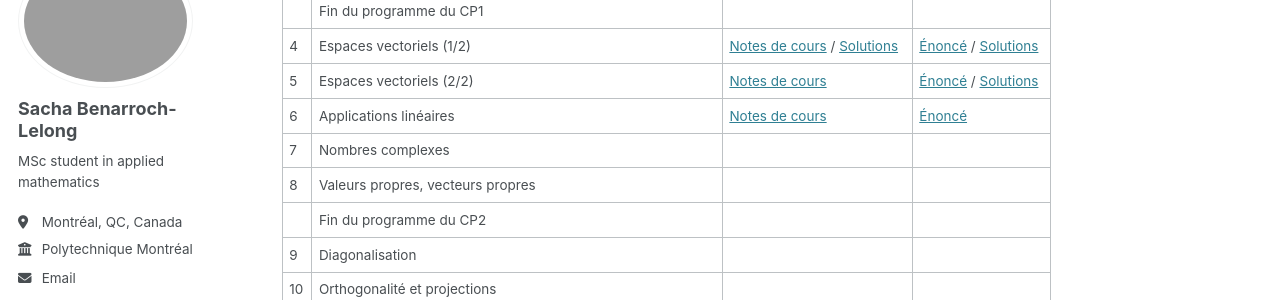
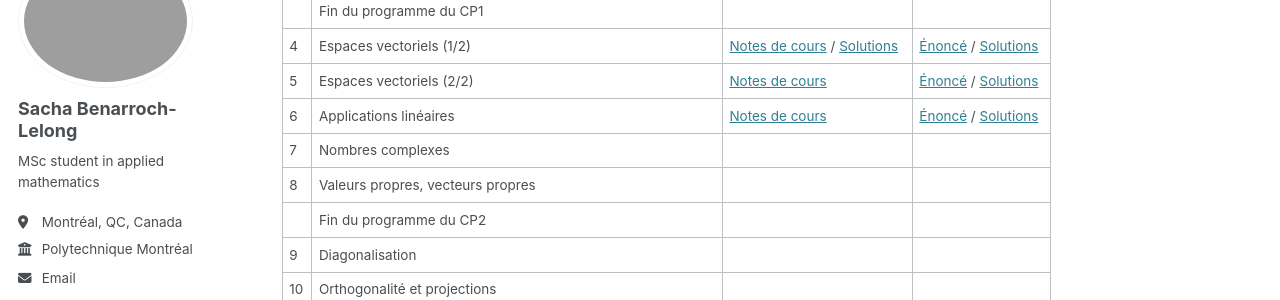
Before and after one commit to sblelong/sblelong.github.io, a Jekyll site: the page built from _teaching/mth1008.md, in a window 1280 px wide and 900 px high, scrolled down 567 px. Shown: the part 152-452 px from the top of the window. Built offline with Jekyll 4.4.1, drawn with Linux system fonts in a browser that asks for light colours; some web fonts are replaced.

Commit message:
upload sols td6

```diff
--- a/_teaching/mth1008.md
+++ b/_teaching/mth1008.md
@@ -25,7 +25,7 @@ Séance de consultation pour le CP1: le jeudi 5 février de 11h30 à 13h30 au M-
 |     | Fin du programme du CP1                                             |                                                                                           |                                                                                        |
 | 4   | Espaces vectoriels (1/2)                                            | [Notes de cours](/files/mth1008/cours/c4.pdf) / [Solutions](/files/mth1008/cours/sc4.pdf) | [Énoncé](/files/mth1008/td/td4.pdf) / [Solutions](/files/mth1008/td/td4-solutions.pdf) |
 | 5   | Espaces vectoriels (2/2)                                            | [Notes de cours](/files/mth1008/cours/c5.pdf)                                             | [Énoncé](/files/mth1008/td/td5.pdf) / [Solutions](/files/mth1008/td/td5-solutions.pdf) |
-| 6   | Applications linéaires                                              | [Notes de cours](/files/mth1008/cours/c6.pdf)                                             | [Énoncé](/files/mth1008/td/td6.pdf)                                                    |
+| 6   | Applications linéaires                                              | [Notes de cours](/files/mth1008/cours/c6.pdf)                                             | [Énoncé](/files/mth1008/td/td6.pdf) / [Solutions](/files/mth1008/td/td6-solutions.pdf) |
 | 7   | Nombres complexes                                                   |                                                                                           |                                                                                        |
 | 8   | Valeurs propres, vecteurs propres                                   |                                                                                           |                                                                                        |
 |     | Fin du programme du CP2                                             |                                                                                           |                                                                                        |
```
Also changed, not shown: 1 other file.
